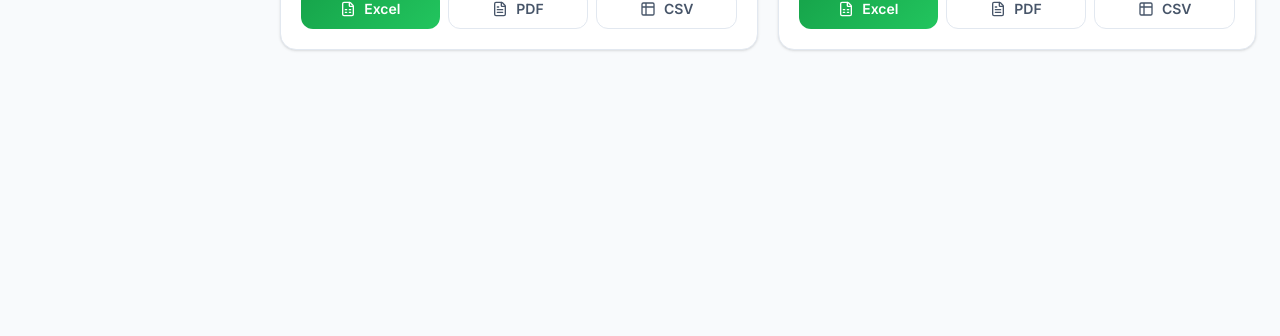
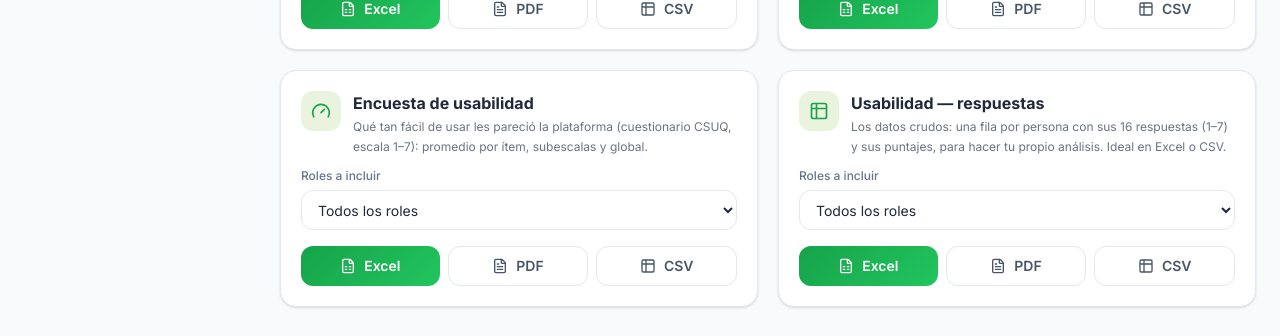
Before and after one commit to ana21garces/UnivitaFrontend, a Next.js app: page /dashboard/admin/reportes in a window 1280 px wide. Shown: the part 975-1311 px from the top of the page. Before the commit the page ends 1057 px from the top, so only its background shows below. Built offline with nearby package versions, Linux system fonts and the light colour scheme; no server answers.

Commit message:
feat: agrega tarjetas de reportes de usabilidad

```diff
--- a/app/dashboard/admin/reportes/page.tsx
+++ b/app/dashboard/admin/reportes/page.tsx
@@ -16,6 +16,7 @@ import {
   AlertTriangle,
   ListChecks,
   Target,
+  Gauge,
 } from "lucide-react"
 
 const DIMENSIONES = [
@@ -47,6 +48,8 @@ export default function ReportesPage() {
   const router = useRouter()
 
   const [usuariosRol, setUsuariosRol] = useState("todos")
+  const [usabilidadRol, setUsabilidadRol] = useState("todos")
+  const [usabilidadDetalleRol, setUsabilidadDetalleRol] = useState("todos")
   const [segmento, setSegmento] = useState("todas")
   const [progresionDim, setProgresionDim] = useState("global")
   const [progresionNivel, setProgresionNivel] = useState("")
@@ -300,6 +303,50 @@ export default function ReportesPage() {
               tipo="misiones"
             />
           </ReporteCard>
+
+          {/* 7 · Encuesta de usabilidad (CSUQ) */}
+          <ReporteCard
+            icono={<Gauge className="w-5 h-5" />}
+            titulo="Encuesta de usabilidad"
+            descripcion="Qué tan fácil de usar les pareció la plataforma (cuestionario CSUQ, escala 1–7): promedio por ítem, subescalas y global."
+          >
+            <Campo label="Roles a incluir">
+              <select value={usabilidadRol} onChange={(e) => setUsabilidadRol(e.target.value)} className={selectCls}>
+                <option value="todos">Todos los roles</option>
+                <option value="usuarios">Solo estudiantes</option>
+                <option value="profesionales">Solo profesionales</option>
+              </select>
+            </Campo>
+            <Botones
+              onExcel={() => descargar("usabilidad", "excel", { rol: usabilidadRol })}
+              onPdf={() => descargar("usabilidad", "pdf", { rol: usabilidadRol })}
+              onCsv={() => descargar("usabilidad", "csv", { rol: usabilidadRol })}
+              descargando={descargando}
+              tipo="usabilidad"
+            />
+          </ReporteCard>
+
+          {/* 8 · Encuesta de usabilidad — respuestas (datos crudos) */}
+          <ReporteCard
+            icono={<Table2 className="w-5 h-5" />}
+            titulo="Usabilidad — respuestas"
+            descripcion="Los datos crudos: una fila por persona con sus 16 respuestas (1–7) y sus puntajes, para hacer tu propio análisis. Ideal en Excel o CSV."
+          >
+            <Campo label="Roles a incluir">
+              <select value={usabilidadDetalleRol} onChange={(e) => setUsabilidadDetalleRol(e.target.value)} className={selectCls}>
+                <option value="todos">Todos los roles</option>
+                <option value="usuarios">Solo estudiantes</option>
+                <option value="profesionales">Solo profesionales</option>
+              </select>
+            </Campo>
+            <Botones
+              onExcel={() => descargar("usabilidad_detalle", "excel", { rol: usabilidadDetalleRol })}
+              onPdf={() => descargar("usabilidad_detalle", "pdf", { rol: usabilidadDetalleRol })}
+              onCsv={() => descargar("usabilidad_detalle", "csv", { rol: usabilidadDetalleRol })}
+              descargando={descargando}
+              tipo="usabilidad_detalle"
+            />
+          </ReporteCard>
         </div>
       </main>
 
```
